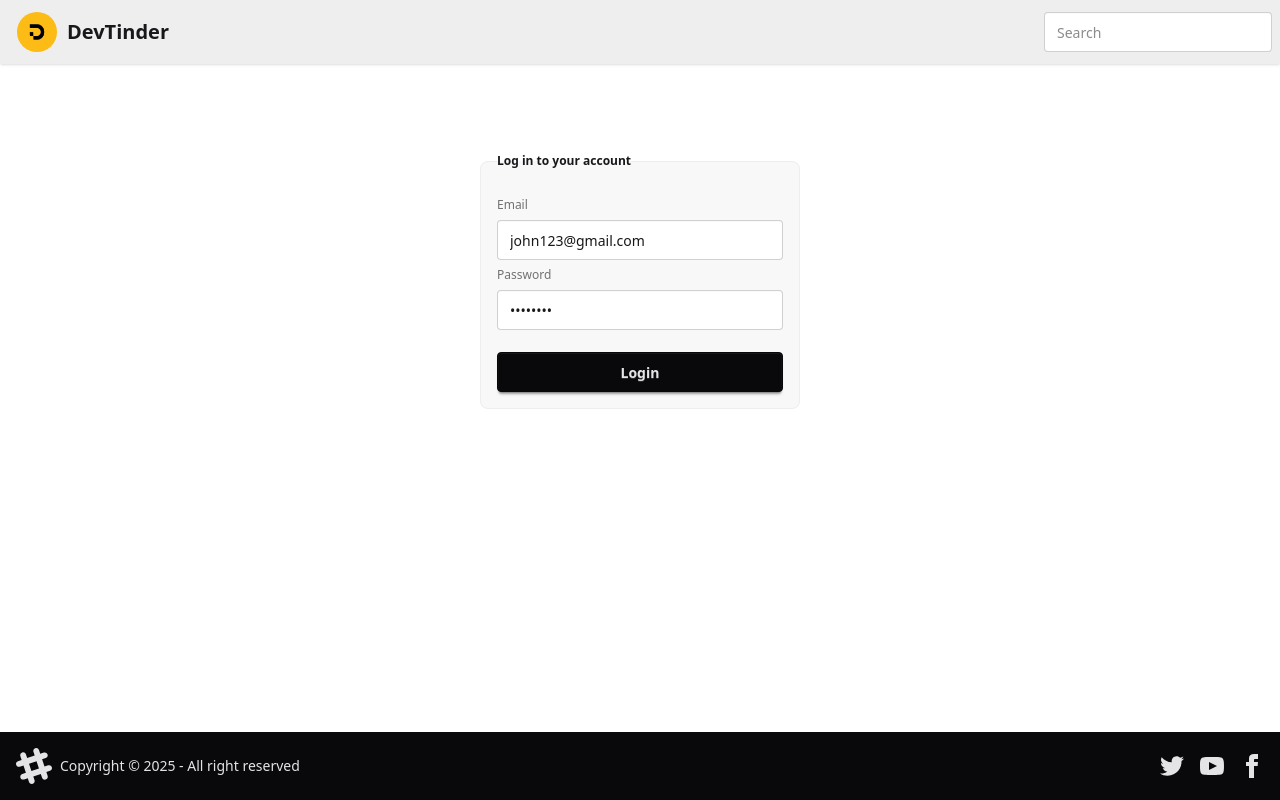
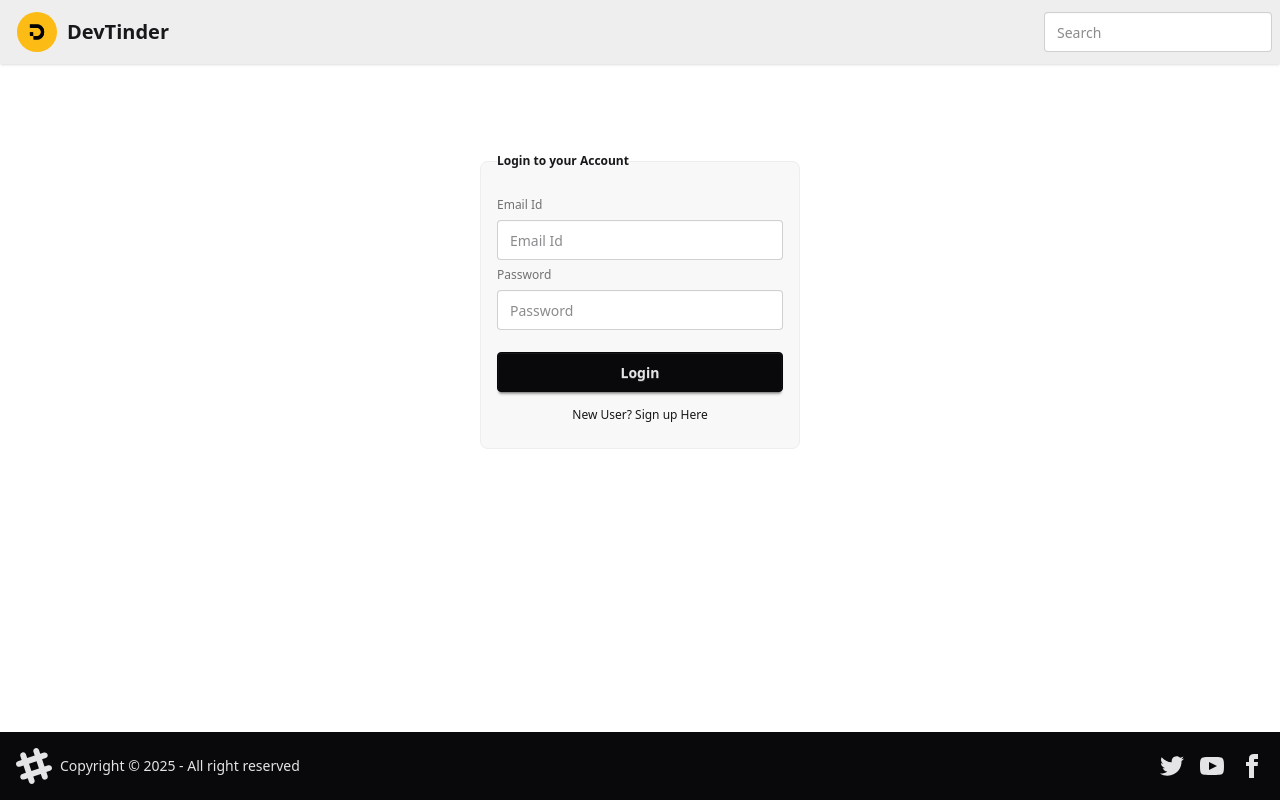
Before and after one commit to Shubham9454/DevtinderUI, a React (Vite) app: page /login in a window 1280 px wide. Built offline with nearby package versions, Linux system fonts and the light colour scheme; no server answers.

Commit message:
added the registration page in login componet

```diff
--- a/src/components/login.jsx
+++ b/src/components/login.jsx
@@ -5,22 +5,22 @@ import { addUser } from "../utils/userSlice";
 import { useNavigate } from "react-router-dom";
 import BASE_URL from "../utils/constants";
 
-
-
 const Login = () => {
   const userFromStore = useSelector((store) => store.user);
   const navigate = useNavigate();
 
-  if(userFromStore) return navigate("/");
+  if (userFromStore) return navigate("/");
 
-  const [emailID, setEmail] = useState("john123@gmail.com");
-  const [password, setPassword] = useState("John@123");
-  const [error , setError] = useState("");
+  const [firstName, setFirstName] = useState("");
+  const [lastName, setLastName] = useState("");
+  const [emailID, setEmail] = useState("");
+  const [password, setPassword] = useState("");
+  const [isLoginForm, setIsLoginForm] = useState(true);
+  const [error, setError] = useState("");
 
   const dispatch = useDispatch();
 
   const handleLogin = async () => {
-
     try {
       const res = await axios.post(
         BASE_URL + "/login",
@@ -33,25 +33,62 @@ const Login = () => {
 
       //console.log("Login Successful: " + res.data);
       dispatch(addUser(res.data));
-      navigate("/")
-
+      navigate("/");
     } catch (err) {
-      setError(err?.response?.data  || "Something Went Wrong");
+      setError(err?.response?.data || "Something Went Wrong");
       // console.error(err);
     }
   };
+
+  // function to call the SignUp API
+  const handleSignup = async () => {
+    try {
+      const res = await axios.post(
+        BASE_URL + "/signup",
+        { firstName, lastName, emailID, password },
+        { withCredentials: true }
+      );
+
+      navigate("/login");
+    } catch (err) {
+      console.log(err.message);
+    }
+  };
+
   return (
     <div className="flex justify-center my-20">
       <fieldset className="fieldset bg-base-200 border-base-300 rounded-box w-xs border p-4">
-        <legend className="fieldset-legend">Log in to your account</legend>
+        <legend className="fieldset-legend">
+          {isLoginForm ? "Login to your Account" : "Sign Up as a new user"}
+        </legend>
         <div className="text-red-400">{error}</div>
 
-        <label className="label">Email</label>
+        {!isLoginForm && (
+          <>
+            <label className="label">First Name</label>
+            <input
+              type="firstName"
+              value={firstName}
+              className="input"
+              placeholder="First Name"
+              onChange={(e) => setFirstName(e.target.value)}
+            />
+            <label className="label">Last Name</label>
+            <input
+              type="lastName"
+              value={lastName}
+              className="input"
+              placeholder="Last Name"
+              onChange={(e) => setLastName(e.target.value)}
+            />
+          </>
+        )}
+        <label className="label">Email Id</label>
         <input
           type="email"
           value={emailID}
           className="input"
-          placeholder="Email"
+          placeholder="Email Id"
           onChange={(e) => setEmail(e.target.value)}
         />
 
@@ -63,9 +100,18 @@ const Login = () => {
           placeholder="Password"
           onChange={(e) => setPassword(e.target.value)}
         />
-        <button className="btn btn-neutral mt-4" onClick={handleLogin}>
-          Login
+        <button
+          className="btn btn-neutral mt-4"
+          onClick={isLoginForm ? handleLogin : handleSignup}
+        >
+          {isLoginForm ? "Login" : "Sign Up"}
         </button>
+        <p
+          className="flex justify-center my-2 cursor-pointer"
+          onClick={() => setIsLoginForm((value) => !value)}
+        >
+          {isLoginForm ? "New User? Sign up Here" : "Existing user? Login Here"}
+        </p>
       </fieldset>
     </div>
   );
```
